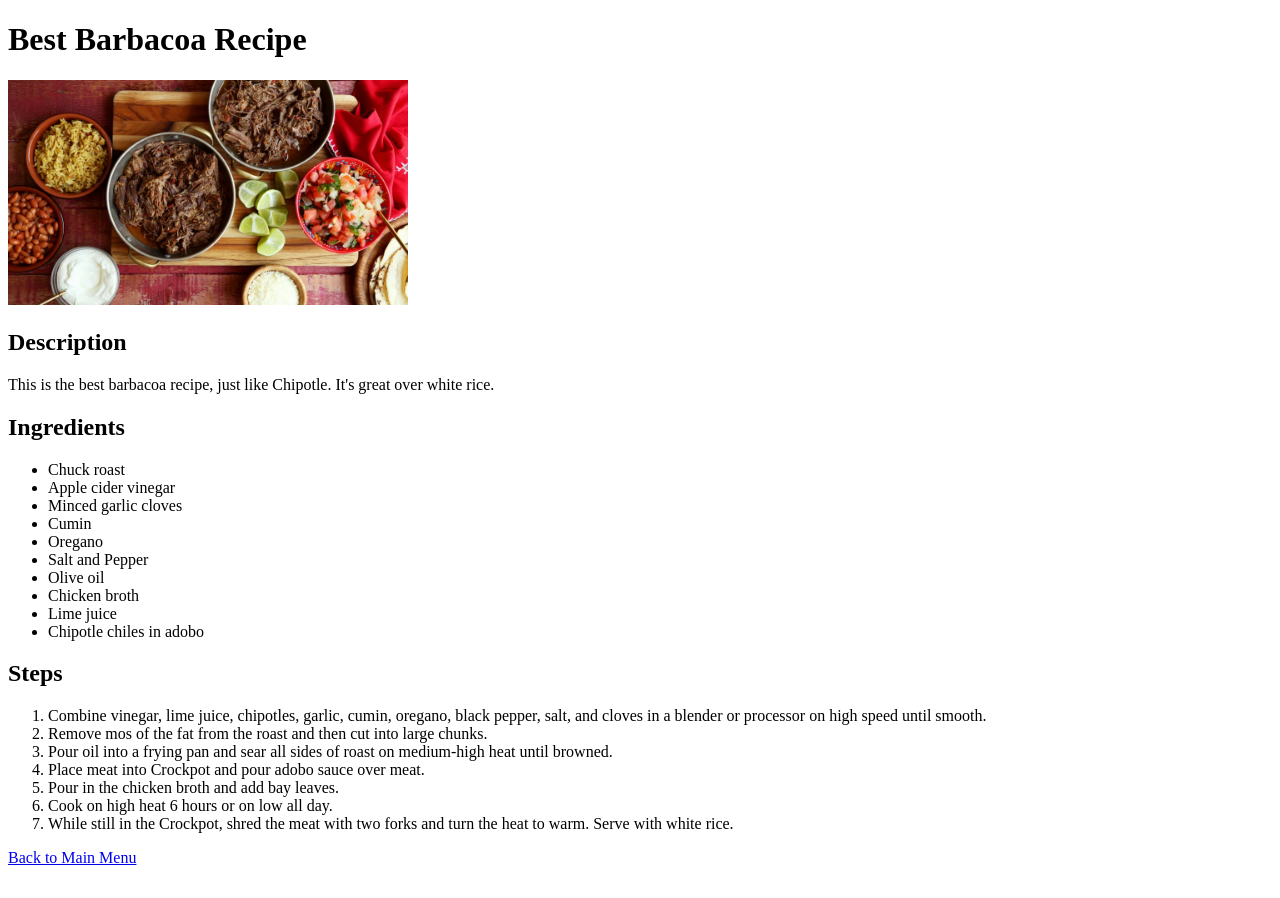
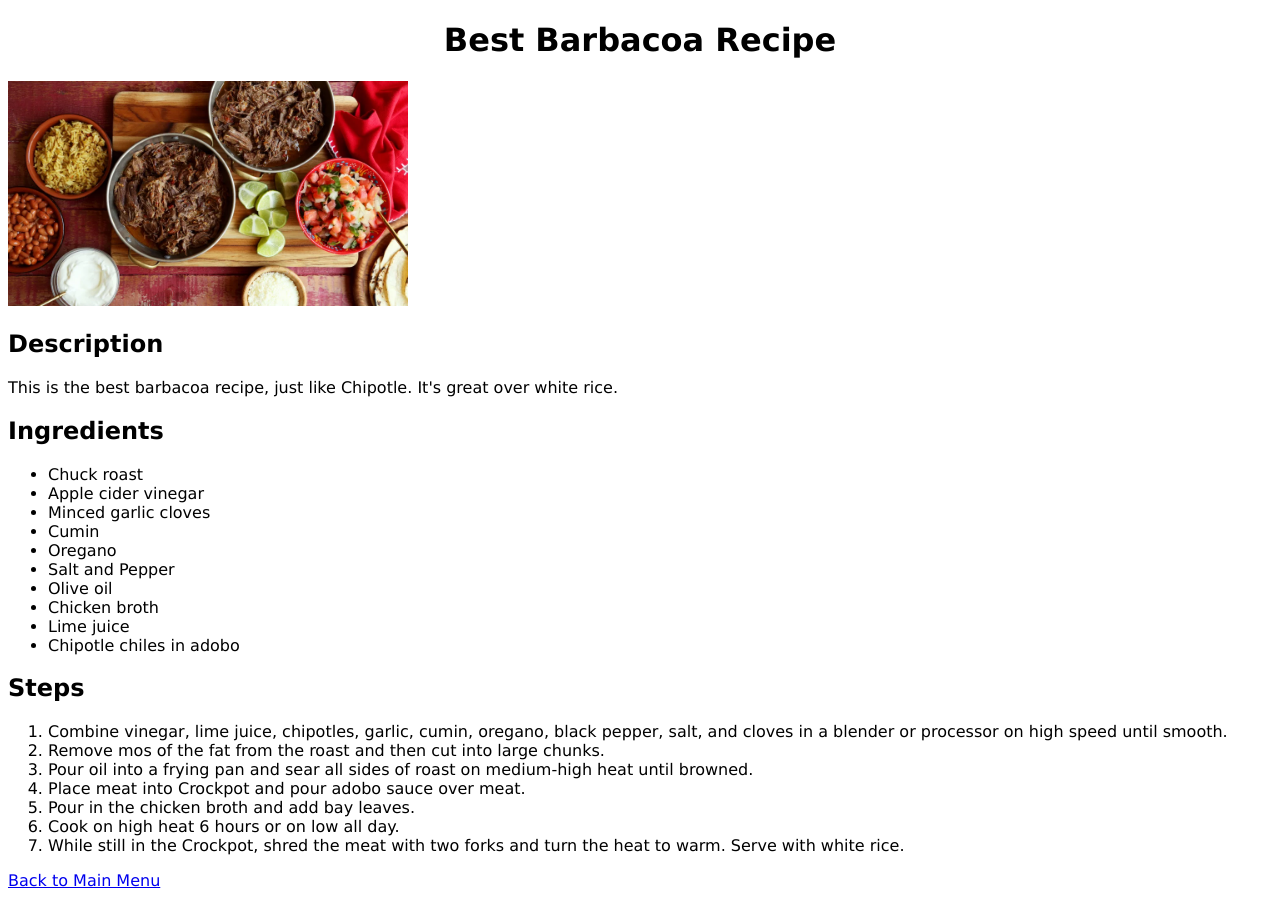
Before and after one commit to james-jones-dev/odin-recipes, a plain HTML site: page recipes/barbacoa.html in a window 1280 px wide. Before the commit the page ends 875 px from the top, so only its background shows below. Drawn offline with Linux system fonts and the light colour scheme.

Commit message:
Add stylesheet

```diff
--- a/recipes/barbacoa.html
+++ b/recipes/barbacoa.html
@@ -5,6 +5,7 @@
     <meta http-equiv="X-UA-Compatible" content="IE=edge">
     <meta name="viewport" content="width=device-width, initial-scale=1.0">
     <title>Best Barbacoa Recipe</title>
+    <link rel="stylesheet" href="../style.css">
 </head>
 <body>
     <h1>Best Barbacoa Recipe</h1>
--- /dev/null
+++ b/style.css
@@ -0,0 +1,7 @@
+* {
+    font-family: Verdana, Geneva, Tahoma, sans-serif;
+}
+
+h1 {
+    text-align: center;
+}
```
Also changed, not shown: index.html (+1 -0 lines), recipes/chili-verde.html (+1 -0 lines), recipes/lasagna.html (+1 -0 lines).
